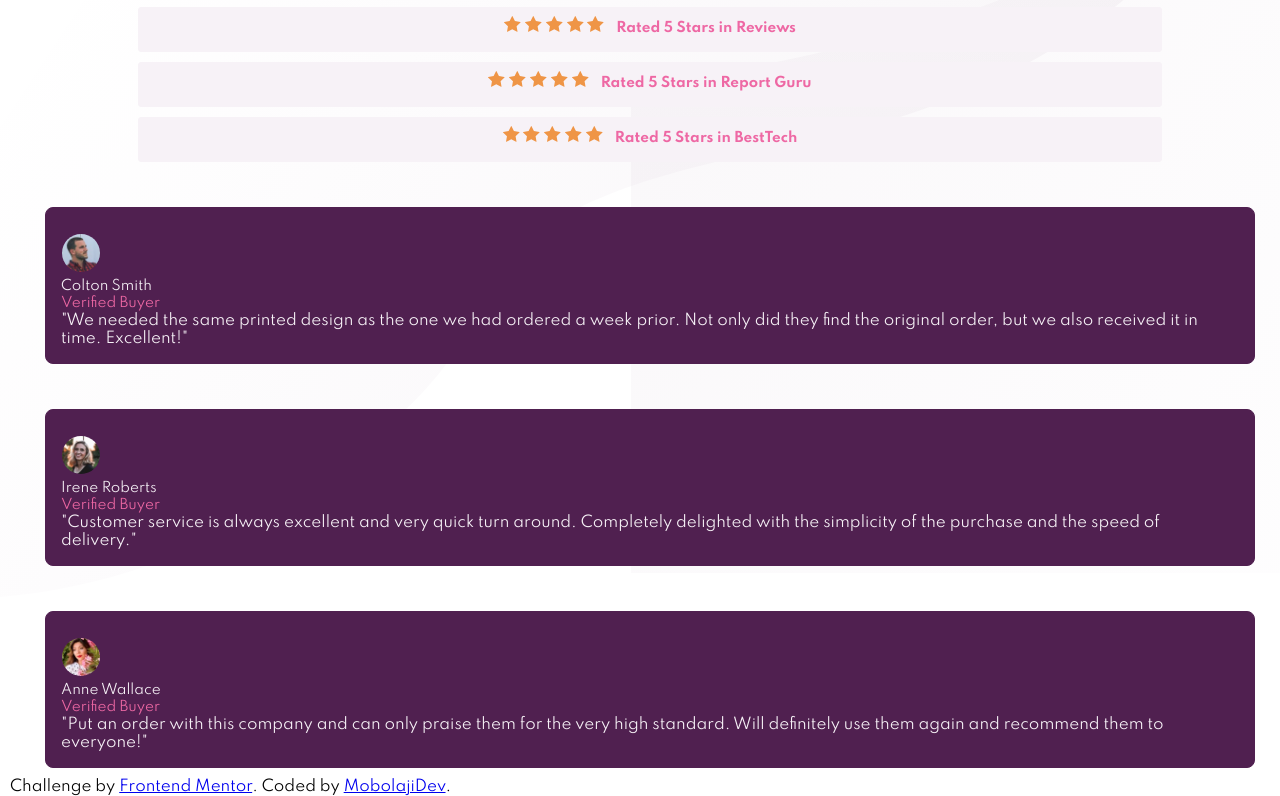
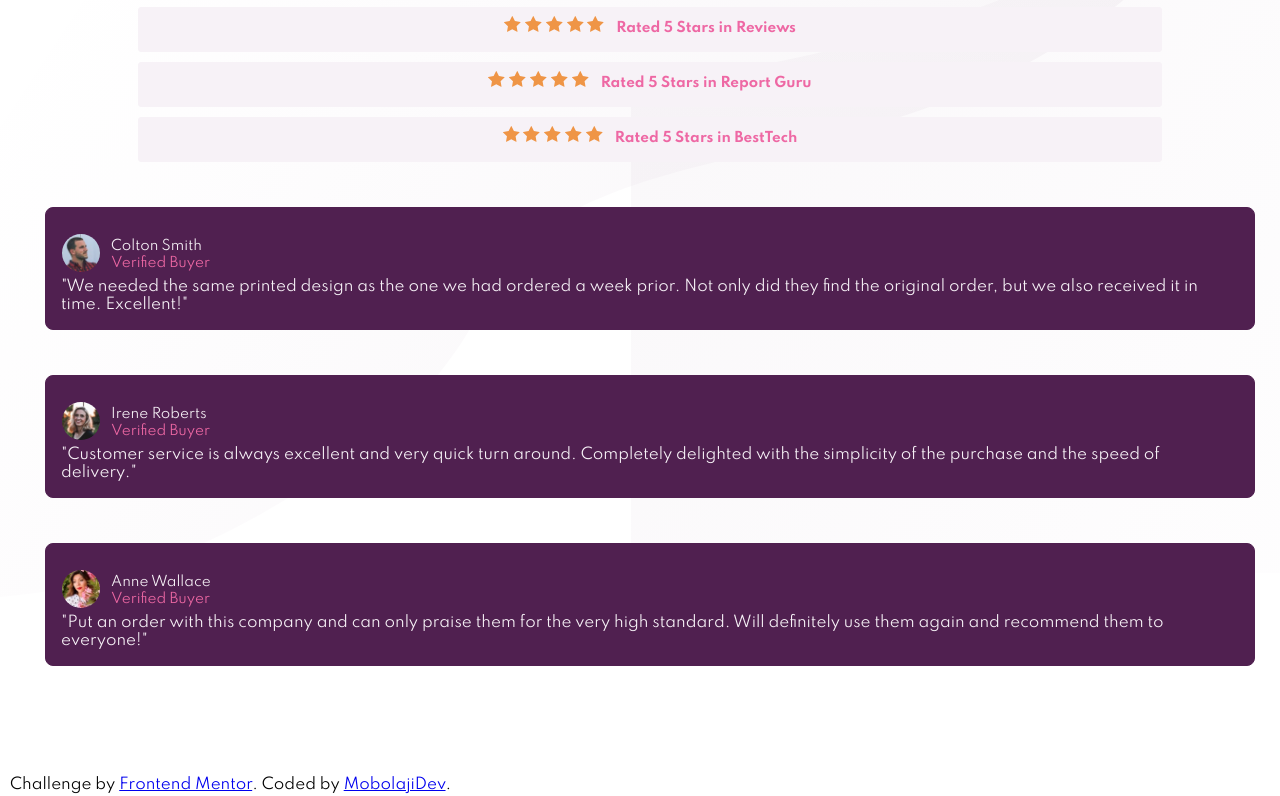
Before and after one commit to Mobolajidev/social-proof, a plain HTML site: page index.html in a window 1280 px wide. Shown: the part 197-993 px from the top of the page. Drawn offline with Linux system fonts and the light colour scheme.

Commit message:
minor fixes

```diff
--- a/index.html
+++ b/index.html
@@ -86,10 +86,9 @@
 
       </section>
 
-      </body>
+      <div class="clear"></div>
 
-
-    <footer>
+      <footer>
       <div class="attribution">
       Challenge by
       <a href="https://www.frontendmentor.io?ref=challenge" target="_blank"
@@ -98,4 +97,9 @@
     </div>
       </footer>
 
+      </body>
+
+
+
+
 </html>
--- a/style.css
+++ b/style.css
@@ -106,6 +106,7 @@ div.card{
     border-radius: 8px;
     background-color: hsl(300, 43%, 22%);
     padding: 15px;
+    position: relative;
 
 }
 
@@ -127,6 +128,9 @@ section > .card > h4{
     color: hsl(300, 24%, 96%);
     font-size: 0.9em;
     font-weight: lighter;
+    position: absolute;
+    left: 65px;
+    top: 30px;
 
 
 }
@@ -139,6 +143,11 @@ div.card p{
     color: hsl(300, 24%, 96%);
 }
 
+.clear{
+    width: 100vw;
+    height: 100px;
+}
+
 footer{
     background-image:     background-position: bottom right;
     background-repeat: no-repeat;
```
